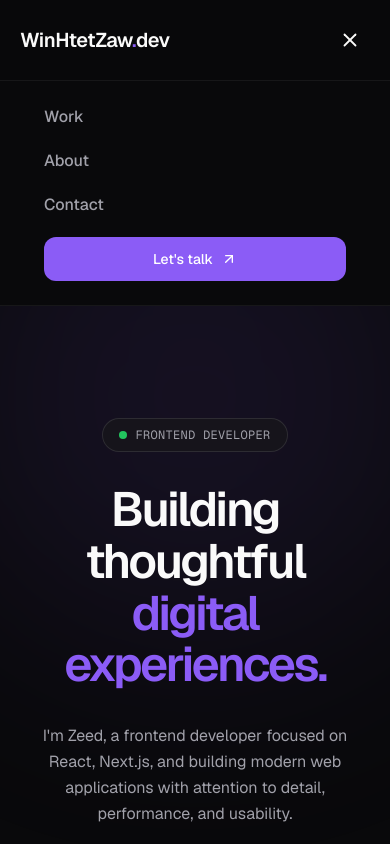
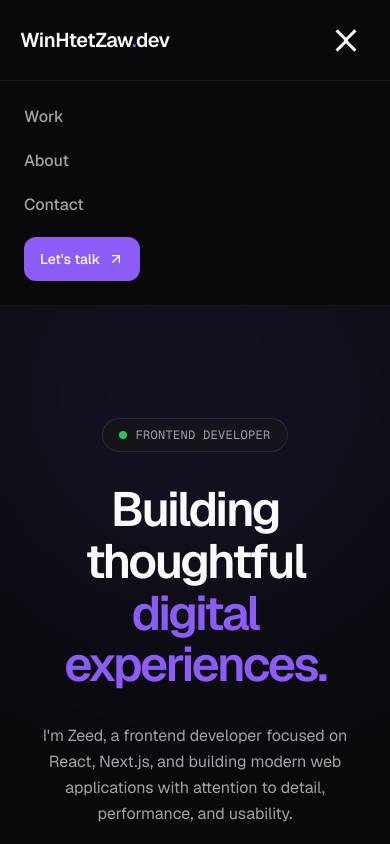
Before and after one commit to WinHtetZaw/zeed-portfolio, a Next.js app: page / in a window 390 px wide. Both pictures are taken after a click on the button "Open navigation menu". Shown: the top 844 px of the page. Built offline with nearby package versions, Linux system fonts and the light colour scheme.

Commit message:
chore: add transition for menu

```diff
--- a/package.json
+++ b/package.json
@@ -15,6 +15,7 @@
     "@upstash/ratelimit": "^2.2.0",
     "@upstash/redis": "^1.41.0",
     "clsx": "^2.1.1",
+    "hamburger-react": "^2.5.2",
     "lucide-react": "^1.70.0",
     "motion": "^14.10.1",
     "next": "16.4.5",
--- a/src/components/ui/layout/site-header.tsx
+++ b/src/components/ui/layout/site-header.tsx
@@ -5,7 +5,8 @@ import Link from "next/link";
 import { usePathname } from "next/navigation";
 import { ArrowUpRight, Menu, X } from "lucide-react";
 import { cn } from "@/lib/utils";
-import { motion } from "motion/react";
+import { AnimatePresence, motion, useReducedMotion } from "motion/react";
+import { Divide as Hamburger } from "hamburger-react";
 
 const navItems = [
   { label: "Work", href: "/projects" },
@@ -16,6 +17,7 @@ const navItems = [
 export default function SiteHeader() {
   const pathname = usePathname();
   const [isMenuOpen, setIsMenuOpen] = useState(false);
+  const shouldReduceMotion = useReducedMotion();
 
   useEffect(() => {
     function handleKeyDown(event: KeyboardEvent) {
@@ -38,6 +40,44 @@ export default function SiteHeader() {
   function isActiveRoute(href: string) {
     return pathname === href || pathname.startsWith(`${href}/`);
   }
+
+  const containerVariants = {
+    hidden: {
+      height: 0,
+      opacity: 0,
+    },
+    show: {
+      height: "auto",
+      opacity: 1,
+      transition: {
+        height: { duration: 0.4, ease: [0.25, 1, 0.5, 1] }, // Smooth out cubic-bezier
+        opacity: { duration: 0.25 },
+        staggerChildren: 0.05, // Time delay between each link fade-in
+        delayChildren: 0.1, // Wait slightly for container to open before starting links
+      },
+    },
+    exit: {
+      height: 0,
+      opacity: 0,
+      transition: {
+        height: { duration: 0.3, ease: [0.25, 1, 0.5, 1] },
+        opacity: { duration: 0.2 },
+        staggerChildren: 0.03,
+        staggerDirection: -1, // Reverse stagger (bottom items disappear first)
+      },
+    },
+  } as const;
+
+  // 2. Child Item Variants
+  const itemVariants = {
+    hidden: { opacity: 0, x: 12 },
+    show: {
+      opacity: 1,
+      x: 0,
+      transition: { type: "spring", stiffness: 300, damping: 24 },
+    },
+    exit: { opacity: 0, x: 8 },
+  } as const;
 
   return (
     <header className="sticky top-0 z-50 w-full border-b border-border-subtle bg-background/80 backdrop-blur-xl">
@@ -107,24 +147,45 @@ export default function SiteHeader() {
           }
           aria-expanded={isMenuOpen}
           aria-controls="mobile-navigation"
-          className="inline-flex size-10 items-center justify-center rounded-lg text-foreground transition-colors hover:bg-surface md:hidden"
+          // className="inline-flex size-10 items-center justify-center rounded-lg text-foreground transition-colors hover:bg-surface md:hidden"
+          className="inline-flex items-center justify-center rounded-lg text-foreground transition-colors hover:bg-surface md:hidden"
         >
-          {isMenuOpen ? <X size={22} /> : <Menu size={22} />}
+          {/* {isMenuOpen ? <X size={22} /> : <Menu size={22} />} */}
+          <Hamburger toggled={isMenuOpen} size={30} />
         </button>
       </div>
 
       {/* Mobile Navigation */}
+      <AnimatePresence>
         {isMenuOpen && (
-        <nav
+          // <motion.nav
+          //   initial={{ height: 0, opacity: 0 }}
+          //   animate={{ height: "auto", opacity: 1 }}
+          //   exit={{ height: 0, opacity: 0 }}
+          //   transition={{ duration: 0.4, ease: "easeInOut" }}
+          //   id="mobile-navigation"
+          //   aria-label="Mobile navigation"
+          //   className="overflow-hidden border-t border-border-subtle bg-background md:hidden"
+          // >
+          <motion.nav
+            variants={shouldReduceMotion ? undefined : containerVariants}
+            initial="hidden"
+            animate="show"
+            exit="exit"
+            // transition={{ type: "spring", damping: 25, stiffness: 200 }}
             id="mobile-navigation"
             aria-label="Mobile navigation"
-          className="border-t border-border-subtle bg-background px-6 py-6 md:hidden"
+            className="overflow-hidden border-t border-border-subtle bg-background md:hidden"
           >
-          <div className="container-layout flex flex-col gap-5">
+            <div className="container-layout flex flex-col gap-5  px-6 py-6">
               {navItems.map((item) => {
                 const isActive = isActiveRoute(item.href);
 
                 return (
+                  <motion.div
+                    key={item.href}
+                    variants={shouldReduceMotion ? undefined : itemVariants}
+                  >
                     <Link
                       key={item.href}
                       href={item.href}
@@ -139,9 +200,13 @@ export default function SiteHeader() {
                     >
                       {item.label}
                     </Link>
+                  </motion.div>
                 );
               })}
 
+              <motion.div
+                variants={shouldReduceMotion ? undefined : itemVariants}
+              >
                 <Link
                   href="/contact"
                   onClick={closeMenu}
@@ -150,9 +215,11 @@ export default function SiteHeader() {
                   Let's talk
                   <ArrowUpRight size={16} />
                 </Link>
+              </motion.div>
             </div>
-        </nav>
+          </motion.nav>
         )}
+      </AnimatePresence>
     </header>
   );
 }
```
Also changed, not shown: 1 other file (tests, documents, lock files or other folders). Lines whose indentation alone changed are shown as unchanged.
